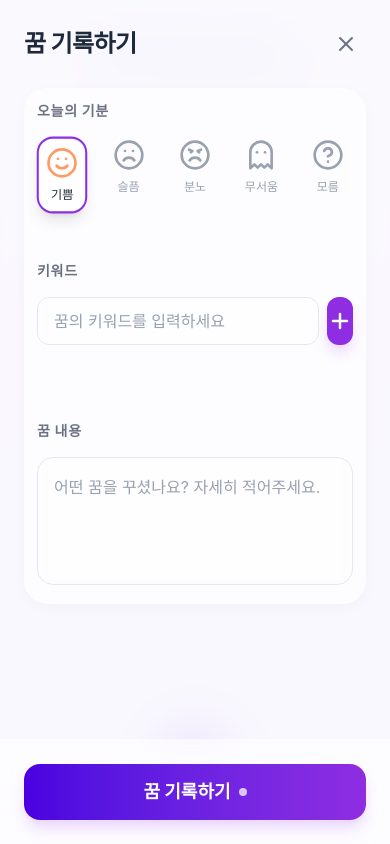
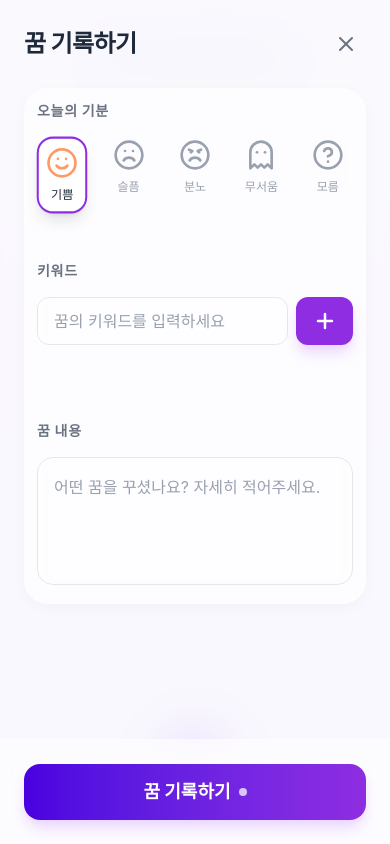
Before and after one commit to KU-DreamWeaver/DreamWeaber-Client, a React (Vite) app: page /record in a window 390 px wide. Built offline with nearby package versions, Linux system fonts and the light colour scheme; a web font is replaced by a local one.

Commit message:
feat: improve RecordModal responsiveness and refactor keyword input layout

```diff
--- a/src/features/record/RecordModal.tsx
+++ b/src/features/record/RecordModal.tsx
@@ -88,8 +88,9 @@ const RecordModal: React.FC<RecordModalProps> = ({
           initial={{ opacity: 0 }}
           animate={{ opacity: 1 }}
           exit={{ opacity: 0 }}
-          className="fixed inset-0 z-100 flex flex-col bg-[#faf9fe]/90 backdrop-blur-xl"
+          className="fixed inset-0 z-100 flex items-center justify-center sm:bg-black/40 sm:backdrop-blur-sm"
         >
+          <div className="w-full h-full sm:w-[430px] sm:h-[85vh] sm:rounded-4xl flex flex-col bg-[#faf9fe]/90 backdrop-blur-xl overflow-hidden shadow-2xl relative">
             {/* Header */}
             <div className="pt-6 px-6 shrink-0 flex justify-between items-center">
               <h1 className="text-2xl font-bold tracking-tight text-[#1e293b]">
@@ -159,19 +160,19 @@ const RecordModal: React.FC<RecordModalProps> = ({
                   <label className="block text-sm font-bold text-gray-500 mb-4 uppercase tracking-wider">
                     키워드
                   </label>
-                <div className="flex gap-2 mb-3">
+                  <div className="grid grid-cols-10 gap-2 mb-3">
                     <input
                       type="text"
                       value={keywordInput}
                       onChange={(e) => setKeywordInput(e.target.value)}
                       onKeyDown={handleKeyDown}
                       placeholder="꿈의 키워드를 입력하세요"
-                    className="flex-1 h-12 px-4 rounded-xl border border-gray-200 bg-white/50 focus:bg-white focus:border-[#8E2DE2] outline-none transition-all placeholder:text-gray-400"
+                      className="col-span-8 h-12 px-4 rounded-xl border border-gray-200 bg-white/50 focus:bg-white focus:border-[#8E2DE2] outline-none transition-all placeholder:text-gray-400"
                     />
                     <button
                       type="button"
                       onClick={handleAddKeyword}
-                    className="w-12 h-12 rounded-xl bg-[#8E2DE2] text-white flex items-center justify-center shadow-lg shadow-purple-200 hover:bg-[#7a25c2] transition-colors"
+                      className="col-span-2 h-12 rounded-xl bg-[#8E2DE2] text-white flex items-center justify-center shadow-lg shadow-purple-200 hover:bg-[#7a25c2] transition-colors"
                     >
                       <Plus size={24} strokeWidth={2.5} />
                     </button>
@@ -231,6 +232,7 @@ const RecordModal: React.FC<RecordModalProps> = ({
                 )}
               </button>
             </div>
+          </div>
         </motion.div>
       )}
     </AnimatePresence>
```
Lines whose indentation alone changed are shown as unchanged.
